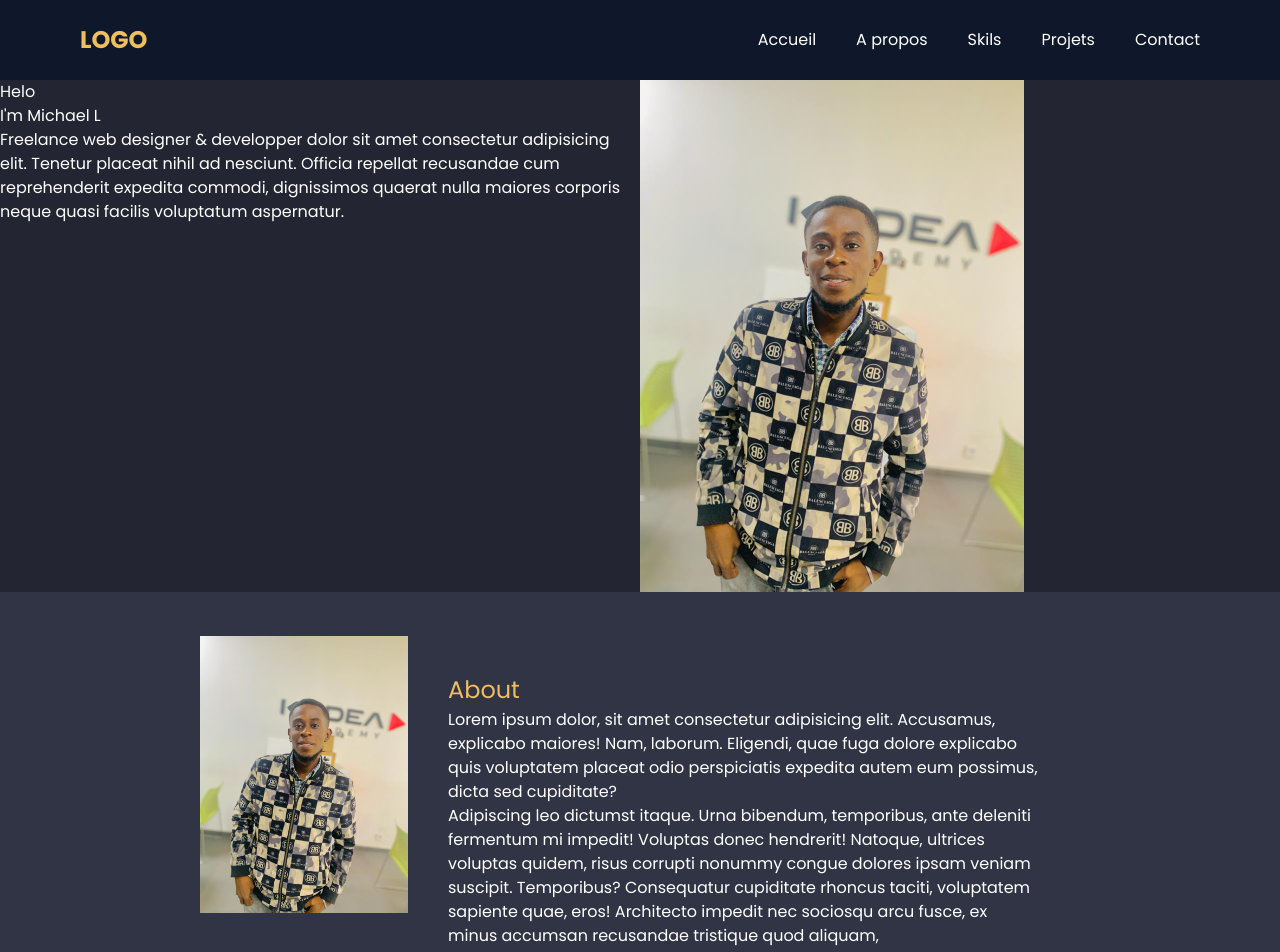
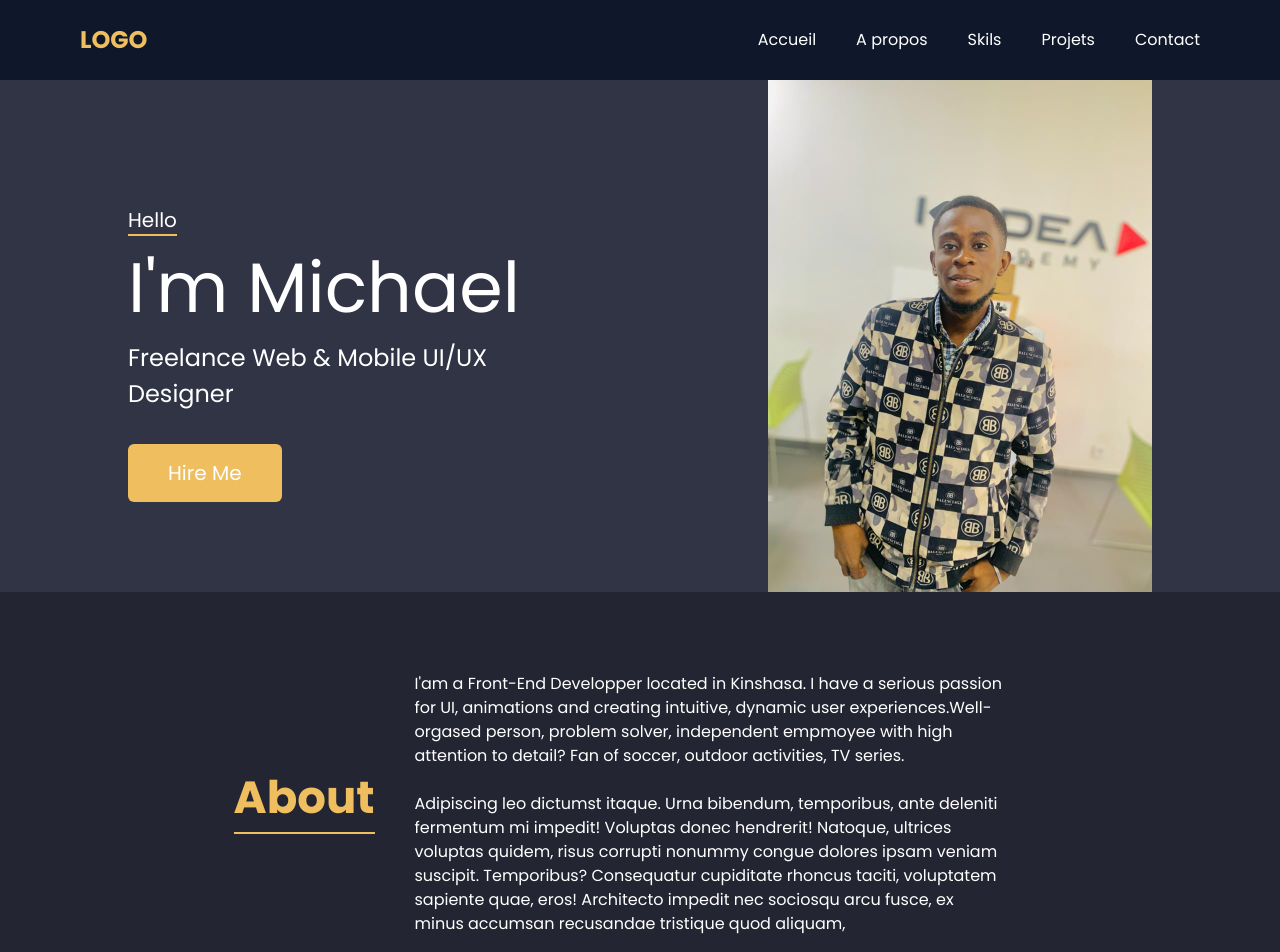
Before and after one commit to michael-lunzitisa/portfolio, a React (Vite) app: page / in a window 1280 px wide. Shown: the top 952 px of the page. Built offline with nearby package versions, Linux system fonts and the light colour scheme; a web font is replaced by a local one.

Commit message:
add componet skils

```diff
--- a/src/App.jsx
+++ b/src/App.jsx
@@ -1,16 +1,13 @@
 import NavBar from "./components/NavBar";
 import About from "./components/About";
 
-
 const App = () => {
   return (
-    <div className="h-[100vh] bg-[#242532]">
-
-    <NavBar/>
-    <About/>
-
+    <div className="h-[100vh] bg-[#313444] w-full">
+      <NavBar />
+      <About />
     </div>
   );
-}
+};
 
 export default App;
--- a/src/components/About.jsx
+++ b/src/components/About.jsx
@@ -2,18 +2,21 @@ import React from "react";
 import avatar from "../assets/avatar.jpeg";
 const About = () => {
   return (
-    <div className="h-[60vh] bg-[#313444] py-11">
+    <div className=" bg-[#242532] py-11">
       <div className="flex justify-center max-w-5xl mx-auto">
-        <div className="w-52">
-          <img src={avatar} alt="" />
+        <div className="mt-32">
+          <h2 className="text-titleColor text-[45px] font-bold border-titleColor border-b-2 ">
+            About
+          </h2>
         </div>
         <div className="max-w-2xl px-10 py-9 w-auto">
-          <h2 className="text-titleColor text-[1.5rem]">About</h2>
           <p className="text-white">
-            Lorem ipsum dolor, sit amet consectetur adipisicing elit. Accusamus,
-            explicabo maiores! Nam, laborum. Eligendi, quae fuga dolore
-            explicabo quis voluptatem placeat odio perspiciatis expedita autem
-            eum possimus, dicta sed cupiditate?
+            I'am a Front-End Developper located in Kinshasa. I have a serious
+            passion for UI, animations and creating intuitive, dynamic user
+            experiences.Well-orgased person, problem solver, independent
+            empmoyee with high attention to detail? Fan of soccer, outdoor
+            activities, TV series.
+            <br />
             <br />
             Adipiscing leo dictumst itaque. Urna bibendum, temporibus, ante
             deleniti fermentum mi impedit! Voluptas donec hendrerit! Natoque,
@@ -23,6 +26,9 @@ const About = () => {
             sociosqu arcu fusce, ex minus accumsan recusandae tristique quod
             aliquam,
           </p>
+          <button className="text-white mt-8 bg-titleColor hover:bg-[#FEB633] px-[40px] py-[15px] rounded-md">
+            Download CV
+          </button>
         </div>
       </div>
     </div>
--- a/src/components/NavBar.jsx
+++ b/src/components/NavBar.jsx
@@ -6,31 +6,44 @@ const NavBar = () => {
       <nav className="h-[10vh] bg-slate-900 flex justify-between items-center text-white py-5 px-20">
         <span className="text-2xl text-[#EEBE5F] font-bold">LOGO</span>
         <ul className="flex gap-10 text-[1rem]">
-                    <li className="hover:text-fuchsia-600 transition cursor-pointer">Accueil</li>
-                    <li className="hover:text-fuchsia-600 transition cursor-pointer">A propos</li>
-                    <li className="hover:text-fuchsia-600 transition cursor-pointer">Skils</li>
-                    <li className="hover:text-fuchsia-600 transition cursor-pointer">Projets</li>
-                    <li className="hover:text-fuchsia-600 transition cursor-pointer">Contact</li>
+          <li className="hover:text-[#FEB633] transition cursor-pointer">
+            Accueil
+          </li>
+          <li className="hover:text-[#FEB633] transition cursor-pointer">
+            A propos
+          </li>
+          <li className="hover:text-[#FEB633] transition cursor-pointer">
+            Skils
+          </li>
+          <li className="hover:text-[#FEB633] transition cursor-pointer">
+            Projets
+          </li>
+          <li className="hover:text-[#FEB633] transition cursor-pointer">
+            Contact
+          </li>
         </ul>
       </nav>
-            <div className="flex">
-                <div className="w-1/2 text-white">
-                    <span>Helo</span>
-                    <h1>I'm Michael L</h1>
-                    <p>
-                        Freelance web designer & developper dolor sit amet consectetur adipisicing elit.
-                        Tenetur placeat nihil ad nesciunt. Officia repellat recusandae
-                        cum reprehenderit expedita commodi, dignissimos quaerat nulla
-                        maiores corporis neque quasi facilis voluptatum aspernatur.
+      <div className="flex justify-center">
+        <div className="w-1/2 text-white pt-[125px]">
+          <span className="text-[20px] border-b-2 border-titleColor">
+            Hello
+          </span>
+          <h1 className="text-[70px]">I'm Michael</h1>
+          <p className="text-[24px]">
+            Freelance Web & Mobile UI/UX
+            <br />
+            Designer
           </p>
+          <button className="text-white text-xl mt-8 bg-titleColor hover:bg-[#FEB633] px-[40px] py-[15px] rounded-md">
+            Hire Me
+          </button>
         </div>
         <div className="w-96">
           <img src={avatar} alt="Profil user" />
         </div>
-
       </div>
     </div>
   );
-}
+};
 
 export default NavBar;
--- /dev/null
+++ b/src/components/Skils.jsx
@@ -0,0 +1,5 @@
+const Skils = () => {
+  return <div></div>;
+};
+
+export default Skils;
```
Lines whose indentation alone changed are shown as unchanged.
